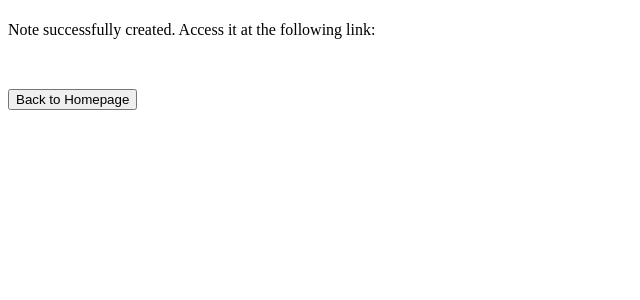
After one commit to aaronfong2/TSNotes, a Flask app: template app/templates/success.html in a window 1280 px wide. The commit adds this page. Shown: the top 300 px of the page, without its empty margins (0-640 px from the left). Run offline with Flask 2, Linux system fonts and the light colour scheme; the template is opened without the code that fills it, so the values that code supplies are empty.

Commit message:
Rough app working.

```diff
--- a/app/main.py
+++ b/app/main.py
@@ -35,6 +35,8 @@ def encrypt():
 
     table = dynamodb.Table('TSNotes')
     db_item = {'salt':Binary(salt),'iv':Binary(iv),'nonce':Binary(nonce),'nonce_enc':Binary(nonce_enc),'message':Binary(msg_enc)}
+
+    # Don't overwrite existing notes
     while True:
         try:
             msg_id = base64.urlsafe_b64encode(rng.read(15))
@@ -45,46 +47,48 @@ def encrypt():
             if e.response['Error']['Code'] != 'ConditionalCheckFailedException':
                 raise
 
-    return url_for('show',msg_id=msg_id,_external=True)
+    return render_template('success.html',msg_url=url_for('show',msg_id=msg_id,_external=True),title="TSNotes")
 
 @webapp.route('/show/<string:msg_id>')
 def show(msg_id):
     if (msg_id == ""):
-        return "Msg not found."
+        return render_template("error.html",err_msg="Note not found.",title="TSNotes")
 
     table = dynamodb.Table('TSNotes')
     response = table.get_item(Key={'msg_id':msg_id},ConsistentRead=True)
 
     if 'Item' not in response:
-        return "Msg not found."
+        return render_template("error.html",err_msg="Note not found.",title="TSNotes")
     return render_template("show.html",title="TSNotes",msg_id=msg_id)
 
 @webapp.route('/decrypt',methods=['POST'])
 def decrypt():
+    # Get message id and password from POST data
     msg_id = request.form.get('msg_id',"")
     pw = request.form.get('password',None)
     if (msg_id == ""):
-        return "Msg not found."
+        return render_template("error.html",err_msg="Note not found.",title="TSNotes")
     if pw is None:
-        return "No password given."
+        return render_template("password_error.html",err_msg="No password was given.",msg_id=msg_id,title="TSNotes")
 
+    # Look up message in DynamoDB
     table = dynamodb.Table('TSNotes')
     response = table.get_item(Key={'msg_id':msg_id},ConsistentRead=True)
 
     if 'Item' not in response:
-        return "Msg not found."
+        return render_template("error.html",err_msg="Note not found.",title="TSNotes")
 
+    # Decryption
     msg = response['Item']
-    print msg
     key = PBKDF2(pw,str(msg['salt']),count=5000,prf = HMAC_SHA256)
     stream = AES.new(key,AES.MODE_CFB,str(msg['iv']))
     decrypted = stream.decrypt(str(msg['message']))
     decrypted_nonce = stream.decrypt(str(msg['nonce_enc']))
 
     if decrypted_nonce != msg['nonce']:
-        return "Wrong password."
+        return render_template("password_error.html",err_msg="Wrong password.",msg_id=msg_id,title="TSNotes")
 
-    return decrypted
+    return render_template("decrypted.html",message=decrypted,title="TSNotes")
 
 # Used to pass into PBKDF2
 def HMAC_SHA256(p,s):
--- a/app/static/styles.css
+++ b/app/static/styles.css
@@ -9,5 +9,13 @@ input.msg[type=text] {
 textarea.msg {
 	height: 400px;
 	width: 800px;
+}
+
+div.msg {
+	width: 800px;
+	border-style: solid;
+	border-width: 1px;
+
+	white-space: pre-wrap;
 
 }
--- a/app/templates/show.html
+++ b/app/templates/show.html
@@ -1,7 +1,7 @@
 {% extends "base.html" %}
 {% block content %}
 
-<p>Note found</p>
+<p style="color:green">Note found in database.</p>
 <p>Please enter the password to decrypt this note.</p>
 <form id="pw_form" action="{{url_for('decrypt')}}" method="POST">
 	<input type="text" hidden value="{{msg_id}}" name="msg_id">
--- /dev/null
+++ b/app/templates/success.html
@@ -0,0 +1,15 @@
+{% extends "base.html" %}
+{% block content %}
+
+<p>Note successfully created. Access it at the following link:</p>
+<br>
+<a href="{{msg_url}}">{{msg_url}}</a>
+
+<p>
+<form action="{{url_for('main')}}">
+	<input type="submit" value="Back to Homepage">
+</form>
+</p>
+
+
+{% endblock %}
```
Also changed, not shown: app/templates/decrypted.html (added, +15 -0 lines), app/templates/error.html (added, +11 -0 lines), app/templates/password_error.html (added, +11 -0 lines).
